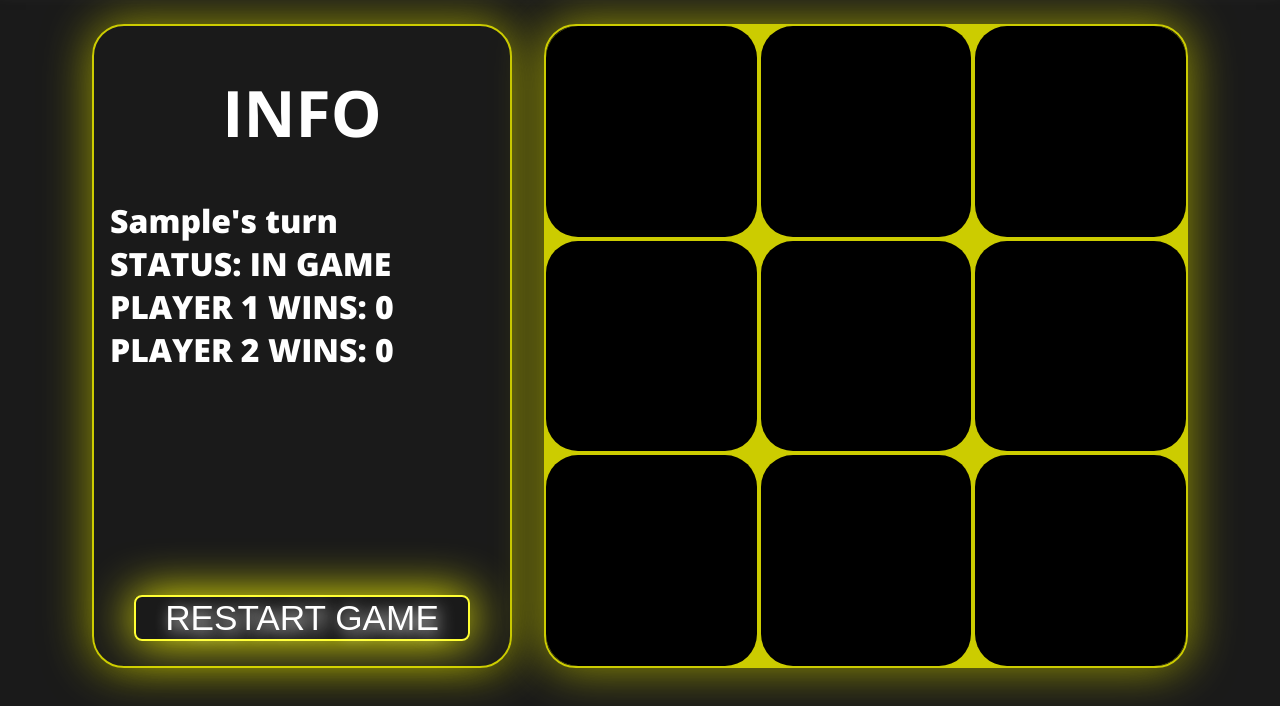
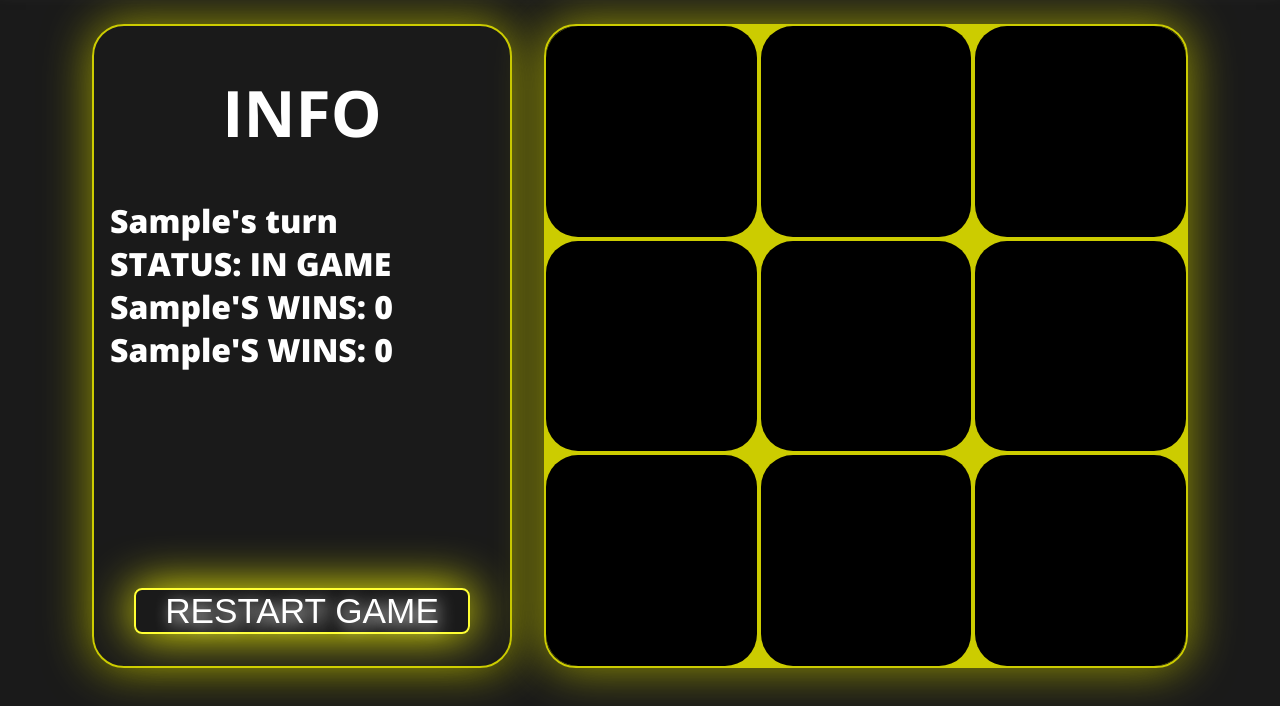
Before and after one commit to Qu1dy/odin-tic-tac-toe, a plain HTML site: page index.html in a window 1280 px wide. Both pictures are taken after typing "Sample", "Sample" into the empty fields and a click on the button "START GAME". Shown: the part 94-800 px from the top of the page. Drawn offline with nearby package versions, Linux system fonts and the light colour scheme; a web font is replaced by a local one.

Commit message:
feat: make info player wins show the player names

```diff
--- a/index.html
+++ b/index.html
@@ -26,11 +26,11 @@
     <main>
         <div class="info">
             <h1>INFO</h1>
-            <div class="turn">Turn: </div>
+            <div class="turn"></div>
             <div class="game-status">STATUS: IN MAIN MENU</div>
             <div class="games-won">
-                <div class="p1">PLAYER 1 WINS: 0</div>
-                <div class="p2">PLAYER 2 WINS: 0</div>
+                <div class="p1"></div>
+                <div class="p2"></div>
             </div>
             <button id="restart">RESTART GAME</button>
         </div>
--- a/index.js
+++ b/index.js
@@ -109,6 +109,7 @@ const gameController = ((player1, player2) => {
     const dc = displayController(play);
 
     const _init = () => {
+        dc.renderNames(player1.name, player2.name);
         dc.renderTurn(activePlayer.name);
         dc.renderStatus("IN GAME");
     }
@@ -195,6 +196,11 @@ const displayController = ((play) => {
         });
     };
 
+    const renderNames = (player1Name, player2Name) => {
+        this.wonP1.innerText = `${player1Name}'S WINS: 0`;
+        this.wonP2.innerText = `${player2Name}'S WINS: 0`;
+    }
+
     const renderTurn = (activePlayerName) => {
         this.turn.innerText = `${activePlayerName}'s turn`
     }
@@ -237,5 +243,5 @@ const displayController = ((play) => {
 
     _init();
 
-    return { renderBoard, renderMessage, renderTurn, renderStatus, renderP1Win, renderP2Win };
+    return { renderBoard, renderMessage, renderTurn, renderStatus, renderNames, renderP1Win, renderP2Win };
 });
--- a/style.css
+++ b/style.css
@@ -189,5 +189,6 @@ header .left img {
 #restart {
     width: 21rem;
     align-self: center;
-    margin-top: 14rem;
+    margin-top: auto;
+    margin-bottom: 2rem;
 }
```
